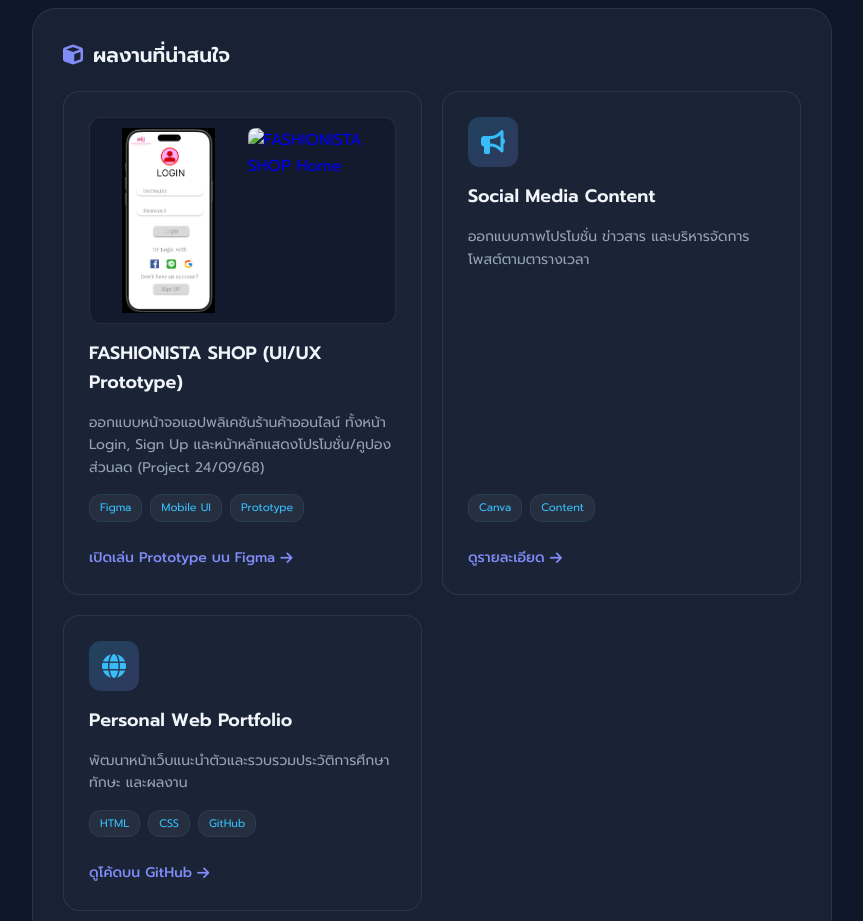
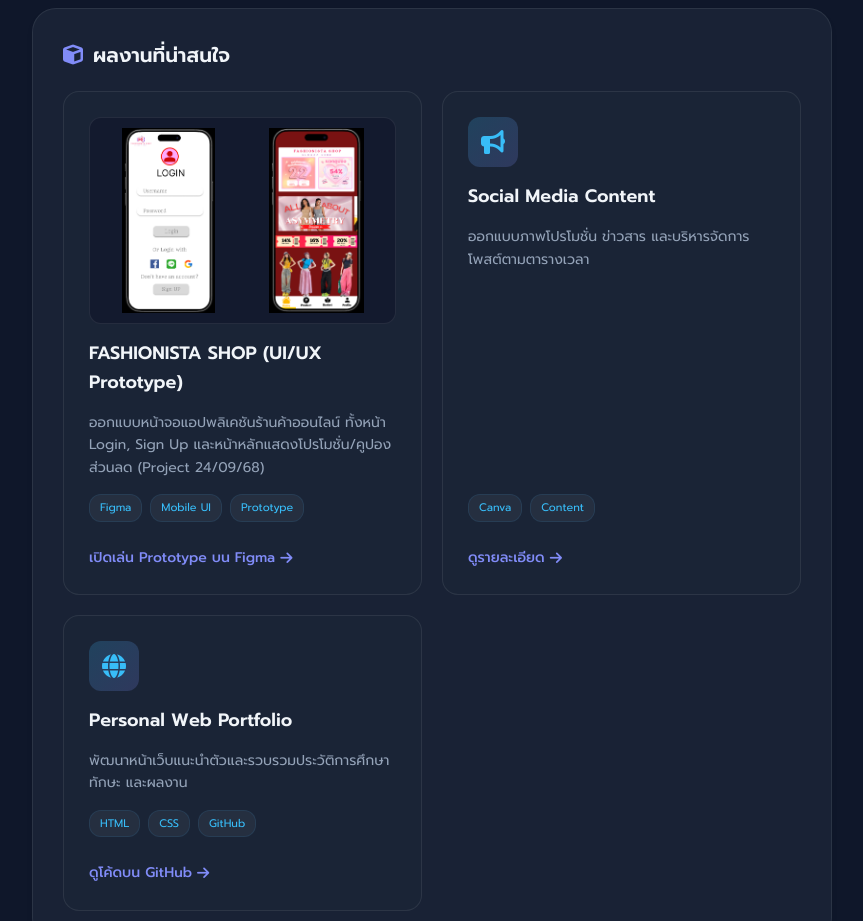
Before and after one commit to jitapat-68040233109/jitapat-68040233109.github.io, a plain HTML site: page index.html in a window 1280 px wide. Shown: the part 2120-3041 px from the top of the page, without its empty margins (388-1251 px from the left). Drawn offline with Linux system fonts and the light colour scheme.

Commit message:
Update index.html

```diff
--- a/index.html
+++ b/index.html
@@ -868,7 +868,7 @@
                     <a href="https://www.figma.com/proto/1SC41V0E10m3hntEmH8fbQ/Project-24-09-68?node-id=1-32&p=f&t=xM3atqeku0F1ONwU-1&scaling=scale-down&content-scaling=fixed&page-id=0%3A1&starting-point-node-id=1%3A32&show-proto-sidebar=1" target="_blank" class="project-card">
                         <div style="display: grid; grid-template-columns: 1fr 1fr; gap: 10px; background: rgba(15, 23, 42, 0.6); padding: 10px; border-radius: 12px; border: 1px solid var(--glass-border);">
                             <img src="A1.png" alt="FASHIONISTA SHOP Login" style="width: 100%; height: 185px; object-fit: contain; border-radius: 8px;">
-                            <img src="A3.phg" alt="FASHIONISTA SHOP Home" style="width: 100%; height: 185px; object-fit: contain; border-radius: 8px;">
+                            <img src="A3.png" alt="FASHIONISTA SHOP Home" style="width: 100%; height: 185px; object-fit: contain; border-radius: 8px;">
                         </div>
                         <h3 class="project-title">FASHIONISTA SHOP (UI/UX Prototype)</h3>
                         <p class="project-desc">ออกแบบหน้าจอแอปพลิเคชันร้านค้าออนไลน์ ทั้งหน้า Login, Sign Up และหน้าหลักแสดงโปรโมชั่น/คูปองส่วนลด (Project 24/09/68)</p>
```
